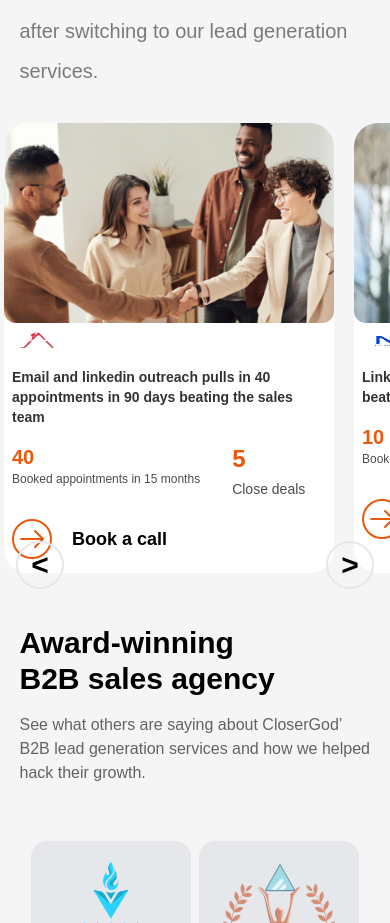
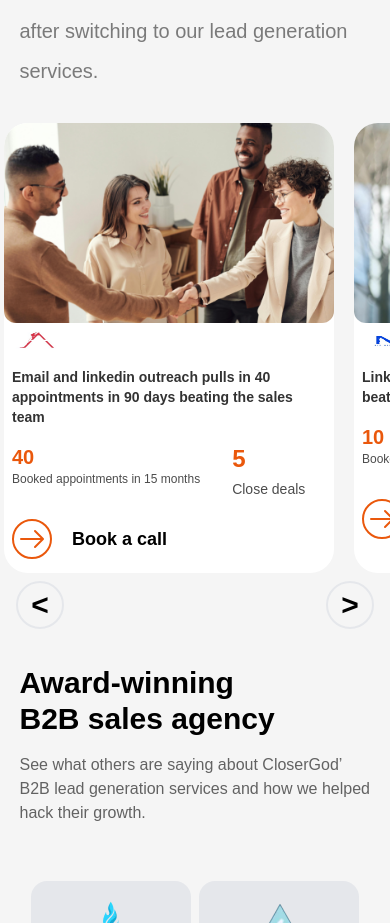
Before and after one commit to bsbagchi/Belkins, a Next.js app: page / in a window 390 px wide. Shown: the part 3540-4463 px from the top of the page. Built offline with nearby package versions, Linux system fonts and the light colour scheme.

Commit message:
last commit

```diff
--- a/app/components/Crousel.tsx
+++ b/app/components/Crousel.tsx
@@ -62,7 +62,7 @@ export default function Crousel() {
           className={`pl-1 md:px-[5%] py-8 flex min-w-max max-sm:gap-5 md:gap-10  `}
         >
           {/* 1 */}
-          <div className='lg:p-6 rounded-3xl  overflow-hidden   max-sm:h-[450px] h-[470px]  max-sm:w-[330px] md:w-[370px] lg:w-[70vw] bg-white snap-center'>
+          <div className='lg:p-6 rounded-3xl  overflow-hidden md:h-auto pb-3  max-sm:h-[450px] h-[470px]  max-sm:w-[330px] md:w-[370px] lg:w-[70vw] bg-white snap-center'>
 
             <div className='flex justify-center iteams-center  lg:float-end rounded-xl overflow-hidden max-sm:h-[200px]  md:h-[200px] lg:h-[350px]   lg:w-1/2'>
                 <Image className='object-cover' src={crousel1} alt=''/>
@@ -89,7 +89,7 @@ export default function Crousel() {
           {/* 2 */}
 
 
-          <div className='lg:p-6 rounded-3xl  overflow-hidden   max-sm:h-[450px] h-[470px]  max-sm:w-[330px] md:w-[370px] lg:w-[70vw] bg-white snap-center'>
+          <div className='lg:p-6 rounded-3xl  overflow-hidden md:h-auto pb-3   max-sm:h-[450px] h-[470px]  max-sm:w-[330px] md:w-[370px] lg:w-[70vw] bg-white snap-center'>
 
           <div className='flex justify-center iteams-center  lg:float-end rounded-xl overflow-hidden max-sm:h-[200px]  md:h-[200px] lg:h-[350px]   lg:w-1/2'>
               <Image className='object-cover' src={crousel2} alt=''/>
@@ -116,7 +116,7 @@ export default function Crousel() {
 
 {/* 3 */}
 
-<div className='lg:p-6 rounded-3xl  overflow-hidden   max-sm:h-[450px] h-[470px]  max-sm:w-[330px] md:w-[370px] lg:w-[70vw] bg-white snap-center'>
+<div className='lg:p-6 rounded-3xl  overflow-hidden   max-sm:h-[450px] md:h-auto pb-3 h-[470px]  max-sm:w-[330px] md:w-[370px] lg:w-[70vw] bg-white snap-center'>
 
             <div className='flex justify-center iteams-center  lg:float-end rounded-xl overflow-hidden max-sm:h-[200px]  md:h-[200px] lg:h-[350px]   lg:w-1/2'>
                 <Image className='object-cover' src={crousel3} alt=''/>
@@ -144,7 +144,7 @@ export default function Crousel() {
 
 {/* 4 */}
 
-<div className='lg:p-6 rounded-3xl  overflow-hidden   max-sm:h-[450px] h-[470px]  max-sm:w-[330px] md:w-[370px] lg:w-[70vw] bg-white snap-center'>
+<div className='lg:p-6 rounded-3xl  overflow-hidden   max-sm:h-[450px] md:h-auto pb-3 h-[470px]  max-sm:w-[330px] md:w-[370px] lg:w-[70vw] bg-white snap-center'>
 
             <div className='flex justify-center iteams-center  lg:float-end rounded-xl overflow-hidden max-sm:h-[200px]  md:h-[200px] lg:h-[350px]   lg:w-1/2'>
                 <Image className='object-cover' src={crousel4} alt=''/>
@@ -175,7 +175,7 @@ export default function Crousel() {
           </div>
 
       </div>
-      <div className='flex  justify-between max-sm:-mt-20 -mt-10 lg:hidden'>
+      <div className='flex  justify-between max-sm:-mt-10 -mt-5 lg:hidden'>
             <button  onClick={handleLeftClick} className="h-12 w-12 md:h-20 md:w-20 m-4 rounded-full border-2"><p className=' font-bold text-3xl'>{'<'}</p></button>
             <button onClick={handleRightClick} className="h-12 w-12 md:h-20 md:w-20 m-4 rounded-full border-2"><p className=' font-bold text-3xl'>{'>'}</p></button>
             </div>
```
